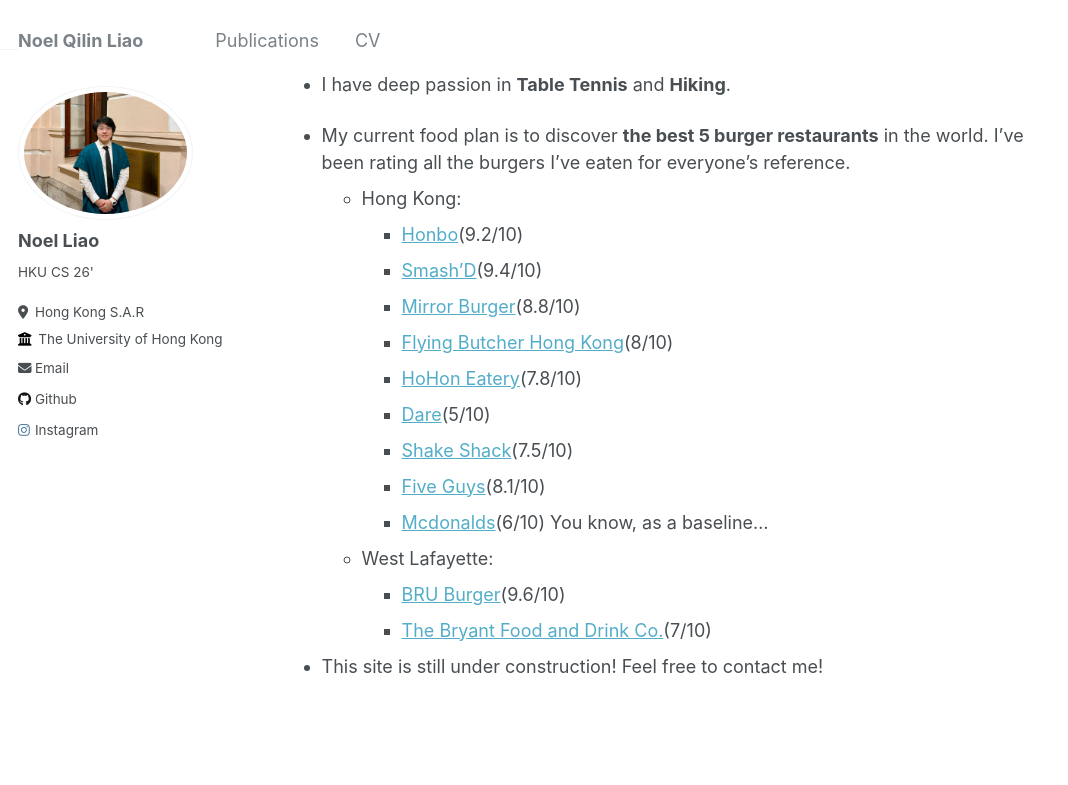
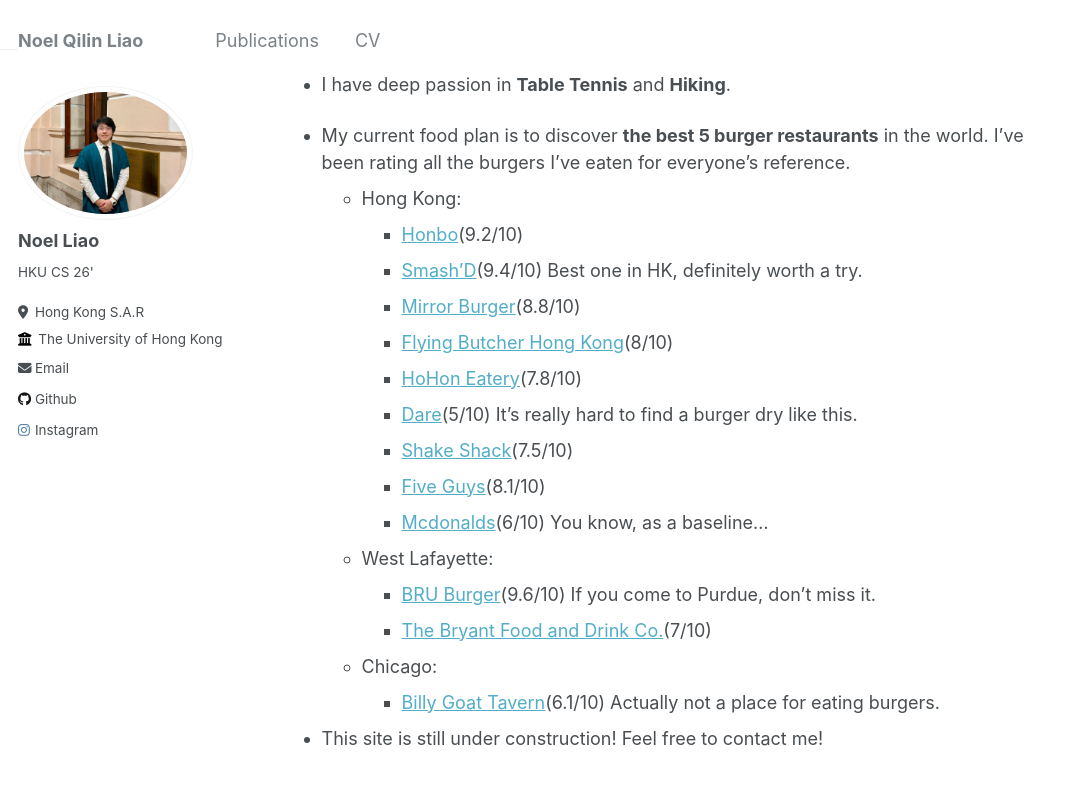
Before and after one commit to kxwhiowo/kxwhiowo.github.io, a Jekyll site: the page built from _pages/about.md, in a window 1280 px wide and 900 px high, scrolled down 390 px. Shown: the top 785 px of the window, without its empty margins (0-1068 px from the left). Built offline with Jekyll 4.4.1, drawn with Linux system fonts in a browser that asks for light colours.

Commit message:
update cv and about

```diff
--- a/_pages/about.md
+++ b/_pages/about.md
@@ -22,16 +22,17 @@
 * My current food plan is to discover **the best 5 burger restaurants** in the world. I've been rating all the burgers I've eaten for everyone's reference.
   * Hong Kong:
     * [Honbo](https://www.openrice.com/zh/hongkong/r-honbo-%E7%81%A3%E4%BB%94-%E7%BE%8E%E5%9C%8B%E8%8F%9C-%E6%BC%A2%E5%A0%A1%E5%8C%85-r522819)(9.2/10)
-    * [Smash'D](https://www.openrice.com/en/hongkong/r-smashd-western-district-international-hamburger-r745157)(9.4/10)
+    * [Smash'D](https://www.openrice.com/en/hongkong/r-smashd-western-district-international-hamburger-r745157)(9.4/10) Best one in HK, definitely worth a try.
     * [Mirror Burger](https://www.mirrorburger.com/)(8.8/10)
     * [Flying Butcher Hong Kong](http://www.flyingbutcher.com/)(8/10)
     * [HoHon Eatery](https://www.instagram.com/hohoneatery/)(7.8/10)
-    * [Dare](https://www.openrice.com/en/hongkong/r-dare-western-district-western-r595274)(5/10)
+    * [Dare](https://www.openrice.com/en/hongkong/r-dare-western-district-western-r595274)(5/10) It's really hard to find a burger dry like this.
     * [Shake Shack](https://www.shakeshack.com.hk/en-HK/)(7.5/10)
     * [Five Guys](http://fiveguys.com.hk/)(8.1/10)
     * [Mcdonalds](https://mcdonalds.com.hk/en/?srsltid=AfmBOopCTePz-3wZ-PWViuX6yT-xJsk-7OhNrYkTz4jWR7-31exSkDte)(6/10) You know, as a baseline...
   * West Lafayette:
-    * [BRU Burger](https://www.bruburgerbar.com/location/bru-burger-bar-lafayette-in/)(9.6/10)
+    * [BRU Burger](https://www.bruburgerbar.com/location/bru-burger-bar-lafayette-in/)(9.6/10) If you come to Purdue, don't miss it.
     * [The Bryant Food and Drink Co.](thebryantwl.com)(7/10)
-
+  * Chicago:
+    * [Billy Goat Tavern](places.singleplatform.com)(6.1/10) Actually not a place for eating burgers.
 * This site is still under construction! Feel free to contact me!
```
Also changed, not shown: _pages/cv.md (+4 -1 lines).
